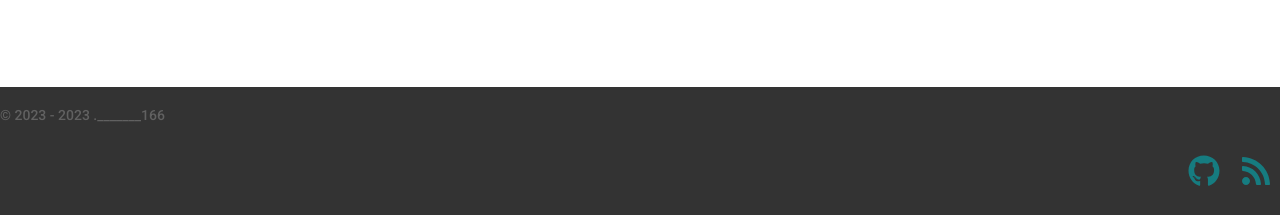
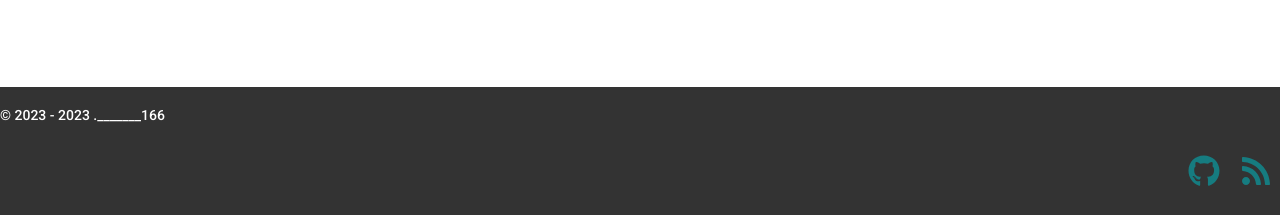
Before and after one commit to dot166/dot166.github.io, a Jekyll site: the page built from index.html, in a window 1280 px wide. Shown: the part 682-897 px from the top of the page. Built offline with Jekyll 4.4.1, drawn with Linux system fonts in a browser that asks for light colours.

Commit message:
Update footer.scss

```diff
--- a/_sass/j/footer.scss
+++ b/_sass/j/footer.scss
@@ -36,7 +36,7 @@
   }
 
   .footer-text {
-    color: $grey-700;
+    color: white;
     margin-bottom: .875rem;
     font-size: .875rem;
   }
```
